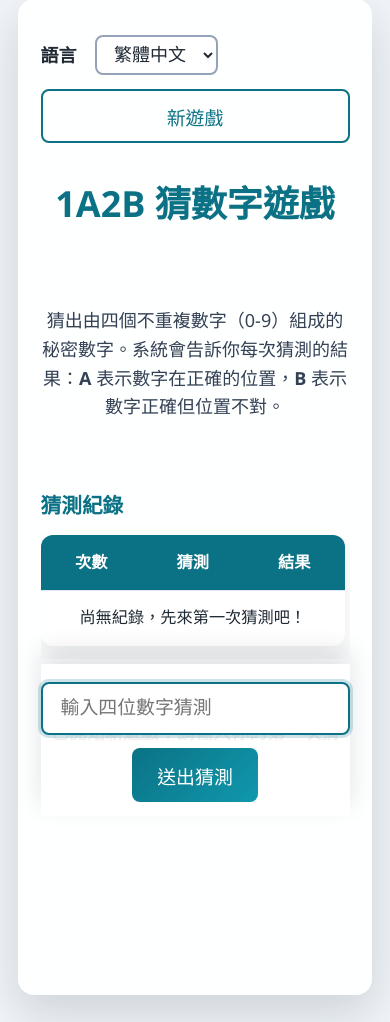
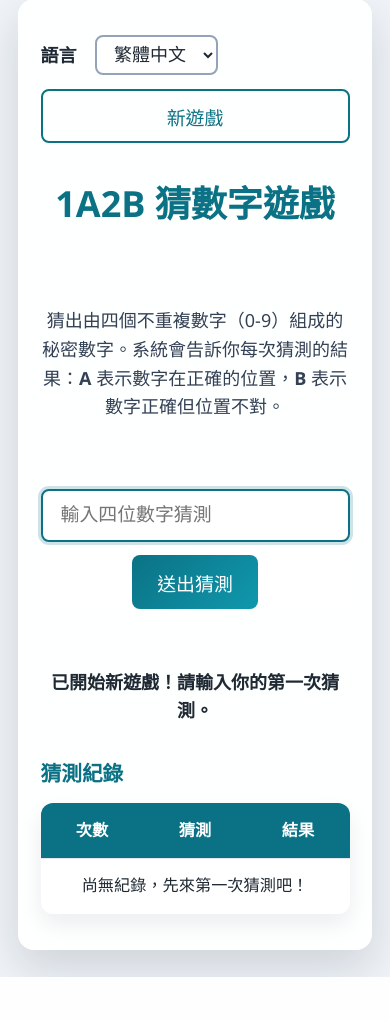
Before and after one commit to livhg/test-1008, a FastAPI app: page / in a window 390 px wide. Shown: the part 28-1050 px from the top of the page. After the commit the page ends 1005 px from the top, so only its background shows below. Run offline with FastAPI, Linux system fonts and the light colour scheme.

Commit message:
Adjust mobile layout to keep input above history

```diff
--- a/templates/index.html
+++ b/templates/index.html
@@ -220,36 +220,23 @@
         }
 
         form {
-          order: 5;
-          position: sticky;
-          bottom: 0;
-          padding: 1rem 0 0.75rem;
+          order: initial;
+          position: static;
+          padding: 0;
           margin: 0;
-          z-index: 1;
-          box-shadow: 0 -12px 24px rgba(15, 23, 42, 0.12);
+          box-shadow: none;
         }
 
         #feedback {
-          order: 4;
+          order: initial;
         }
 
         .history {
-          order: 3;
-          max-height: 40vh;
-          overflow-y: auto;
-          -webkit-overflow-scrolling: touch;
-          padding-right: 0.25rem;
-          padding-bottom: 0.75rem;
-          scroll-padding-bottom: 4.5rem;
-        }
-
-        .history::-webkit-scrollbar {
-          width: 6px;
-        }
-
-        .history::-webkit-scrollbar-thumb {
-          background: rgba(148, 163, 184, 0.6);
-          border-radius: 999px;
+          order: initial;
+          max-height: none;
+          overflow: visible;
+          padding-right: 0;
+          padding-bottom: 0;
         }
 
         th,
```
